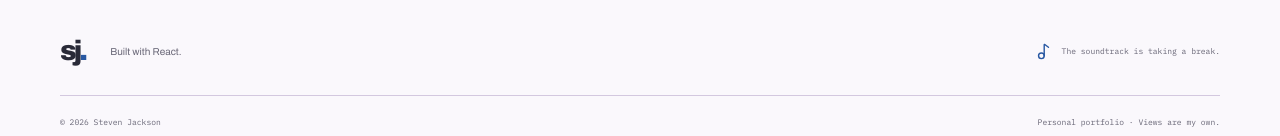
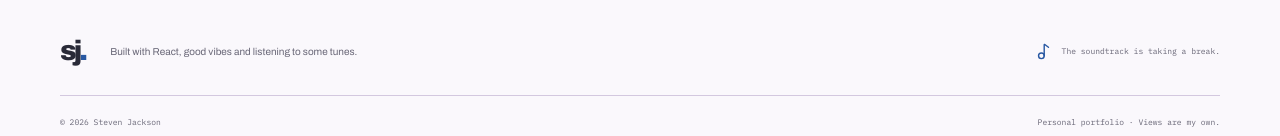
Before and after one commit to estibenjack/portfolio-site, a React (Vite) app in the folder frontend/: page / in a window 1280 px wide. Shown: the part 4295-4431 px from the top of the page. Built offline with nearby package versions, Linux system fonts and the light colour scheme; no server answers.

Commit message:
update footer text

```diff
--- a/frontend/src/components/Footer.jsx
+++ b/frontend/src/components/Footer.jsx
@@ -6,7 +6,7 @@ export default function Footer() {
         <a href="#home" className="nav-brand" aria-label="Back to top">
           sj<span>.</span>
         </a>
-        <p>Built with React.</p>
+        <p>Built with React, good vibes and listening to some tunes.</p>
         <SpotifyWidget />
       </div>
       <div className="footer-bottom">
```
